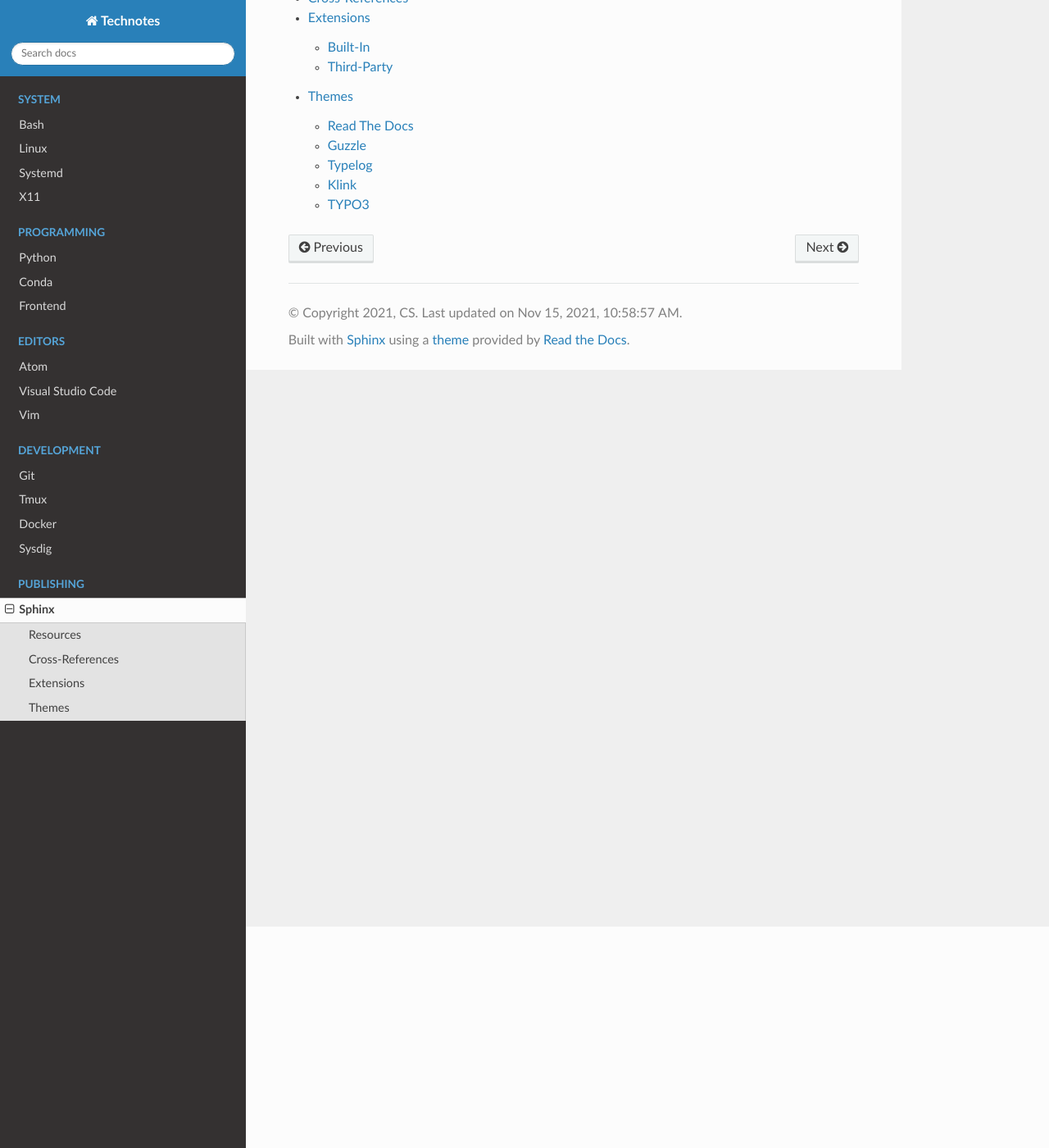
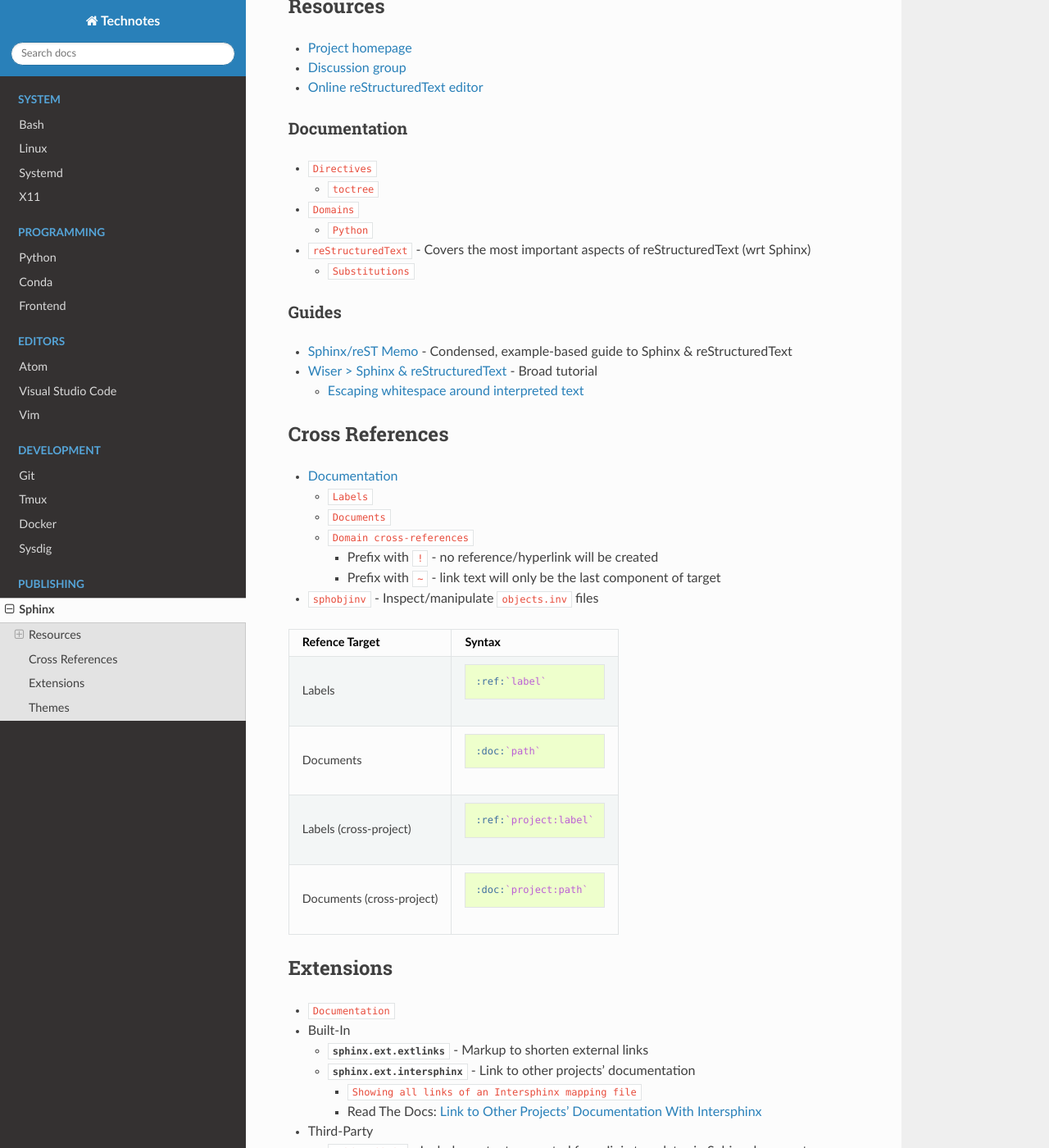
Before and after one commit to heterotopian/technotes, a Sphinx documentation site: the page built from source/sphinx/index.rst, in a window 1280 px wide and 1400 px high, scrolled down 270 px. Shown: the whole window at 82% size. Built offline with Sphinx 7.4.7 and the Read the Docs theme 2.0.0, drawn with Linux system fonts in a browser that asks for light colours; cross-references to code outside the pages are shown as plain code; some of the changed text lies outside the part shown.

Commit message:
Reorganize Sphinx

```diff
--- a/source/sphinx/index.rst
+++ b/source/sphinx/index.rst
@@ -4,9 +4,147 @@
 Sphinx
 ======
 
-.. toctree::
+.. highlight:: console
 
-    resource
-    xref
-    extension
-    theme
+.. seealso::
+
+    :ref:`python_module_docutils` -
+    Python library that implements reStructuredText
+
+Resources
+=========
+
+- `Project homepage <http://www.sphinx-doc.org>`_
+- `Discussion group <https://groups.google.com/forum/#!forum/sphinx-users>`_
+- `Online reStructuredText editor <http://rst.ninjs.org/>`_
+
+Documentation
+-------------
+
+- :sphinx:`Directives <restructuredtext/directives.html>`
+
+  - :sphinx:`toctree <restructuredtext/directives.html#directive-toctree>`
+
+- :sphinx:`Domains <restructuredtext/domains.html>`
+
+  - :sphinx:`Python <restructuredtext/domains.html#the-python-domain>`
+
+- :sphinx:`reStructuredText <restructuredtext/index.html>` -
+  Covers the most important aspects of reStructuredText (wrt Sphinx)
+
+  - :sphinx:`Substitutions <restructuredtext/basics.html#substitutions>`
+
+
+Guides
+------
+
+- `Sphinx/reST Memo <http://rest-sphinx-memo.readthedocs.io>`_ -
+  Condensed, example-based guide to Sphinx & reStructuredText
+- `Wiser > Sphinx & reStructuredText <https://build-me-the-docs-please.readthedocs.io/en/latest/Using_Sphinx/index.html>`_ -
+  Broad tutorial
+
+  - `Escaping whitespace around interpreted text <https://build-me-the-docs-please.readthedocs.io/en/latest/Using_Sphinx/OnReStructuredText.html#subscript-and-superscript>`_
+
+
+
+Cross References
+================
+
+- `Documentation <https://www.sphinx-doc.org/en/master/usage/restructuredtext/roles.html#cross-referencing-syntax>`_
+
+  - :sphinx:`Labels <restructuredtext/roles.html#role-ref>`
+  - :sphinx:`Documents <restructuredtext/roles.html#role-doc>`
+  - :sphinx:`Domain cross-references <restructuredtext/domains.html#cross-referencing-syntax>`
+
+    - Prefix with ``!`` -
+      no reference/hyperlink will be created
+    - Prefix with ``~`` -
+      link text will only be the last component of target
+
+- :pypi:`sphobjinv` -
+  Inspect/manipulate ``objects.inv`` files
+
+.. highlight:: rst
+
+.. list-table::
+    :header-rows: 1
+
+    * - Refence Target
+      - Syntax
+    * - Labels
+      - ::
+
+            :ref:`label`
+
+    * - Documents
+      - ::
+
+            :doc:`path`
+
+    * - Labels (cross-project)
+      - ::
+
+            :ref:`project:label`
+
+    * - Documents (cross-project)
+      - ::
+
+            :doc:`project:path`
+
+
+
+Extensions
+==========
+
+- :sphinx:`Documentation <extensions>`
+- Built-In
+
+  - :py:mod:`sphinx.ext.extlinks` - Markup to shorten external links
+  - :py:mod:`sphinx.ext.intersphinx` - Link to other projects’ documentation
+
+    - :sphinx:`Showing all links of an Intersphinx mapping file <extensions/intersphinx.html#showing-all-links-of-an-intersphinx-mapping-file>`
+    - Read The Docs: `Link to Other Projects’ Documentation With Intersphinx <https://docs.readthedocs.io/en/stable/guides/intersphinx.html>`_
+
+- Third-Party
+
+  - :pypi:`sphinx-jinja` -
+    Include content generated from Jinja templates in Sphinx documents
+
+
+
+Themes
+======
+
+`Sphinx-Themes.org <https://sphinx-themes.org/>`_ (community)
+
+.. list-table::
+    :header-rows: 1
+
+    * - Theme
+      - Examples
+      - Notes
+
+    * - `Read The Docs <http://sphinx-rtd-theme.readthedocs.io/en/latest/>`_
+      - `demo <http://sphinx-rtd-theme.readthedocs.io/en/latest/demo/structure.html>`_,
+        :sphinx-themes:`sphinx-themes <sphinx_rtd_theme/sphinx_rtd_theme>`
+      - `Wyrm <https://github.com/snide/wyrm>`_ -
+        base SASS framework
+
+    * - `Guzzle <https://github.com/guzzle/guzzle_sphinx_theme>`_
+      - `demo <http://docs.guzzlephp.org/en/stable/>`_,
+        :sphinx-themes:`sphinx-themes <guzzle_sphinx_theme/guzzle_sphinx_theme>`
+      -
+
+    * - `Typelog <https://github.com/typlog/sphinx-typlog-theme>`_
+      - `Authlib <https://docs.authlib.org/en/latest/>`_,
+        :sphinx-themes:`sphinx-themes <sphinx-typlog-theme/sphinx_typlog_theme>`
+      - `Documentation <https://sphinx-typlog-theme.readthedocs.io/en/latest/>`_
+
+    * - `Klink <http://pmorissette.github.io/klink/index.html>`_
+      - `demo <http://pmorissette.github.io/klink/examples.html>`_
+      -
+
+    * - `TYPO3 <https://github.com/TYPO3-Documentation/t3SphinxThemeRtd>`_
+      - `demo <https://docs.typo3.org/typo3cms/drafts/github/TYPO3-Documentation/t3SphinxThemeRtdDemoDocs/>`_,
+        :sphinx-themes:`sphinx-themes <t3SphinxThemeRtd/t3SphinxThemeRtd>`
+      -
```
Also changed, not shown: source/python/module/thirdparty/docutils.rst (+5 -5 lines), source/sphinx/extension.rst (deleted, +0 -25 lines), source/sphinx/resource.rst (deleted, +0 -43 lines), source/sphinx/theme.rst (deleted, +0 -53 lines), source/sphinx/xref.rst (deleted, +0 -45 lines).
